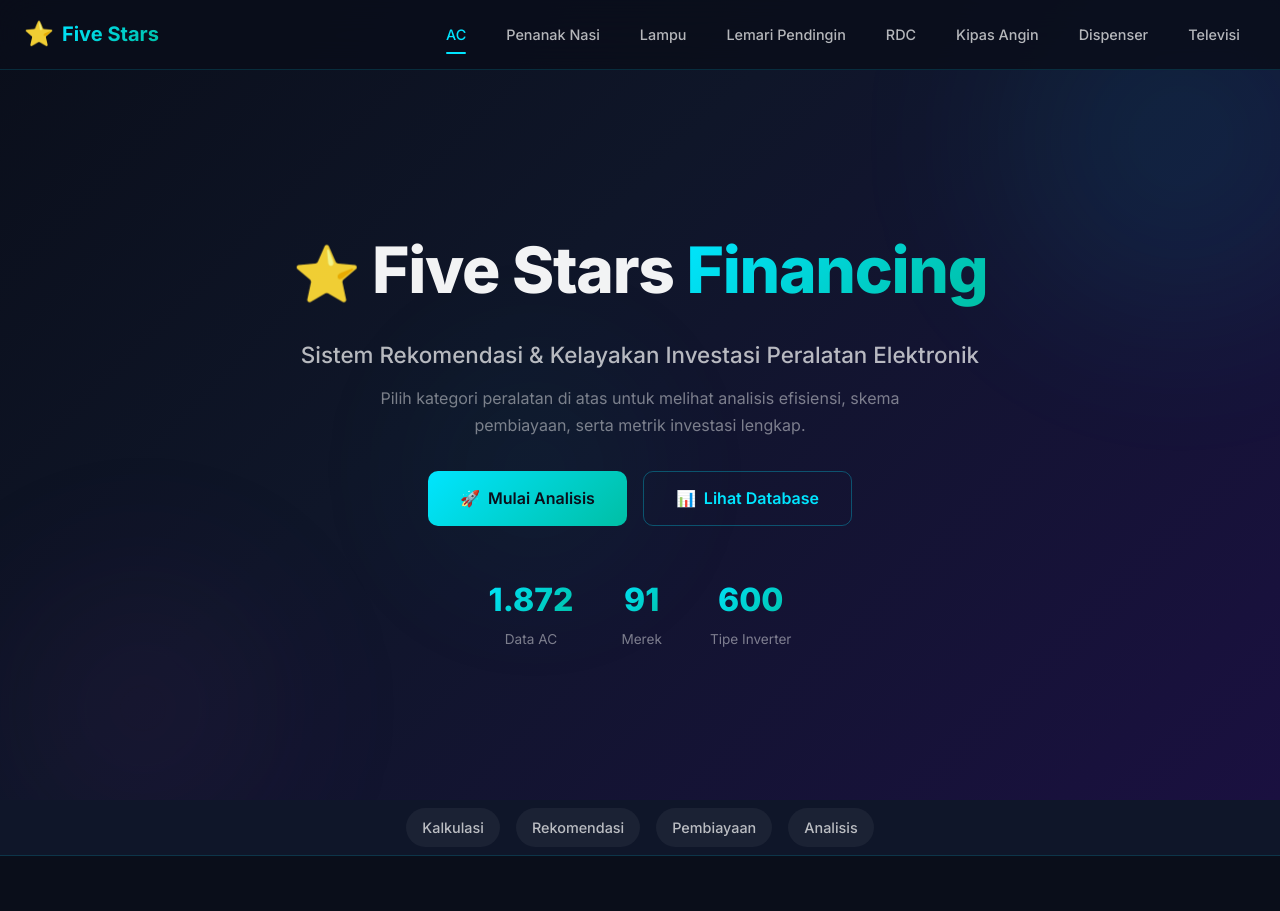
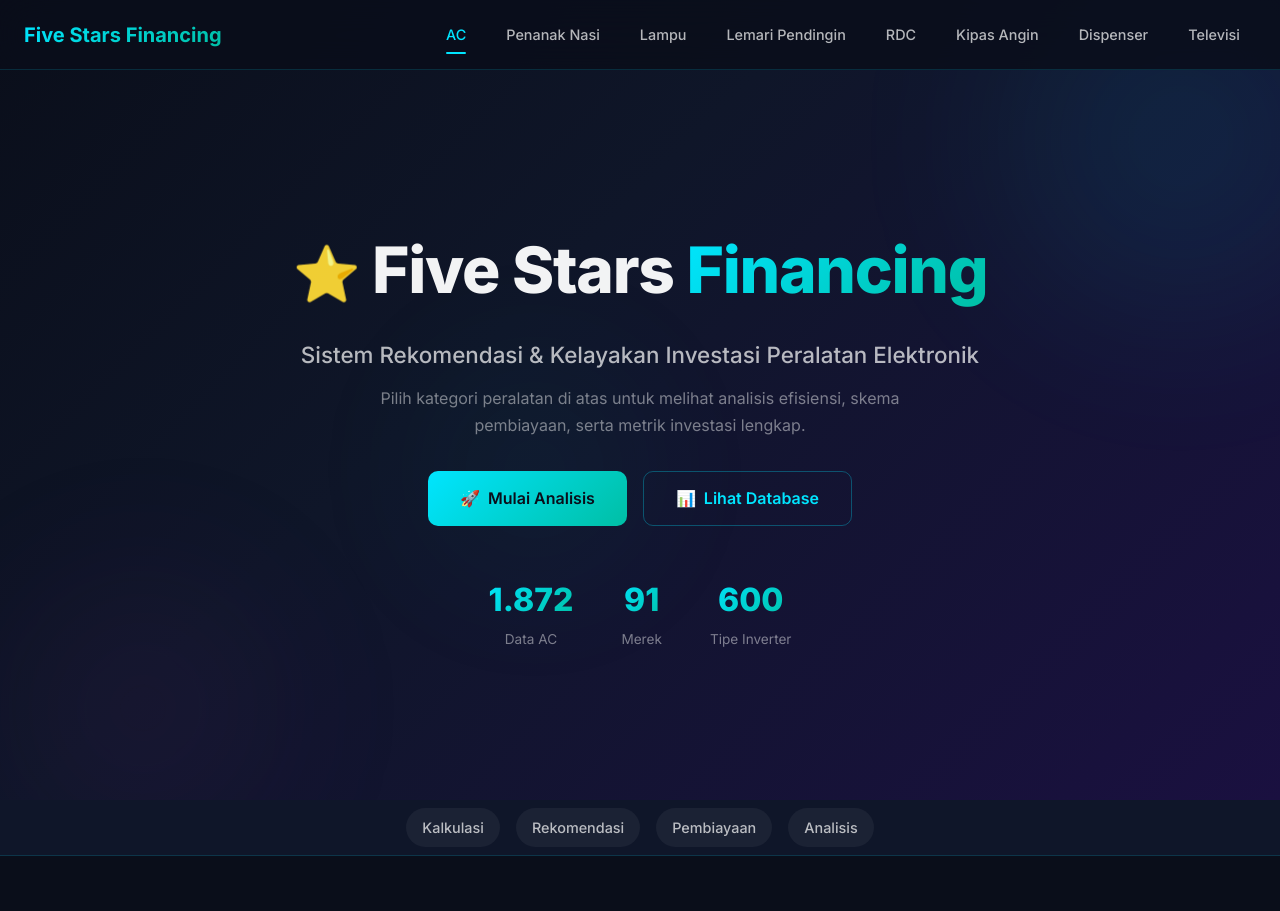
Before and after one commit to tryproject21/five-stars-financing, a website built with Vite: page index.html in a window 1280 px wide. Shown: the top 911 px of the page. Built offline with nearby package versions, Linux system fonts and the light colour scheme.

Commit message:
Update navbar brand text

```diff
--- a/index.html
+++ b/index.html
@@ -29,8 +29,7 @@
   <nav id="main-nav" class="navbar">
     <div class="nav-container">
       <a href="#hero" class="nav-brand">
-        <span class="brand-icon">⭐</span>
-        <span class="brand-text">Five Stars</span>
+        <span class="brand-text">Five Stars Financing</span>
       </a>
       <div class="nav-links">
         <a href="#" class="nav-link top-nav-link active" data-app="ac">AC</a>
```
